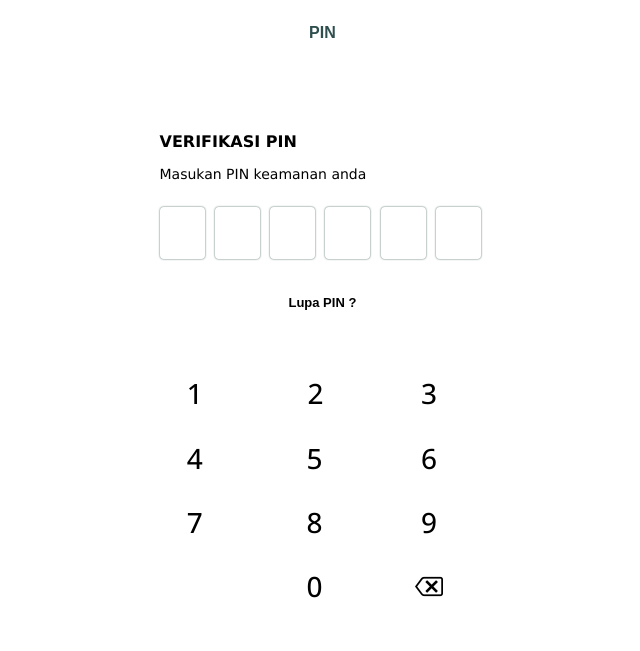
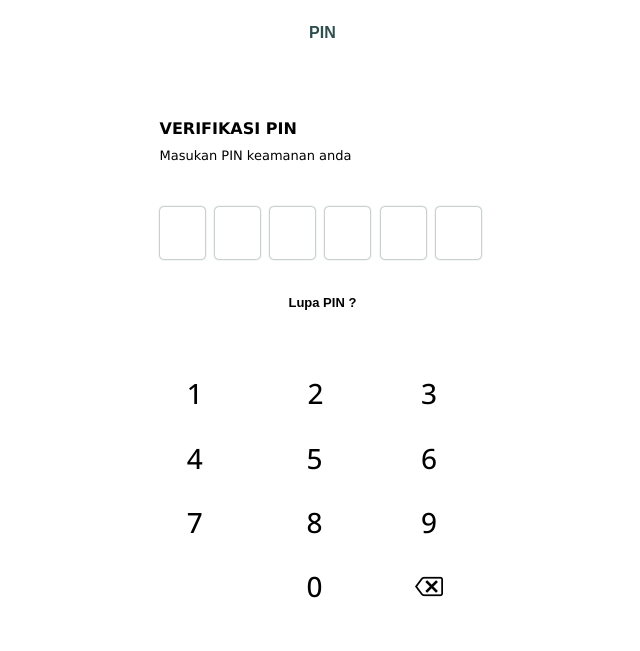
Before and after one commit to croser-done/pengadaian-co-id, a plain HTML site: page pin.html in a window 1280 px wide. Shown: the whole page, without its empty margins (313-953 px from the left). Drawn offline with nearby package versions, Linux system fonts and the light colour scheme.

Commit message:
Update pin.html

```diff
--- a/pin.html
+++ b/pin.html
@@ -44,7 +44,7 @@
             font-family: 'Verdana';
             margin-top: -30px;
             color: #000;
-            font-size: 14px;
+            font-size: 12x;
         }
 
         .sizing {
@@ -89,7 +89,7 @@
     </div>
    </div>
    <div class="row" style="margin-top: 10px;">
-    <div class="col-12 d-block mx-auto sizing" style="white-space: pre-wrap; height: 98.8px; padding-bottom: 0px; font-size: 16px; font-weight: 400; color: rgb(59, 59, 59); line-height: 1.4; border-radius: 0px;">
+    <div class="col-12 d-block mx-auto sizing" style="white-space: pre-wrap; height: 98.8px; padding-bottom: 0px; font-size: 13px; font-weight: 400; color: rgb(59, 59, 59); line-height: 1.4; border-radius: 0px;">
      <div class="text-2">
 <font size="3"><strong>VERIFIKASI PIN</strong></font>
      <div class="text-3">
```
